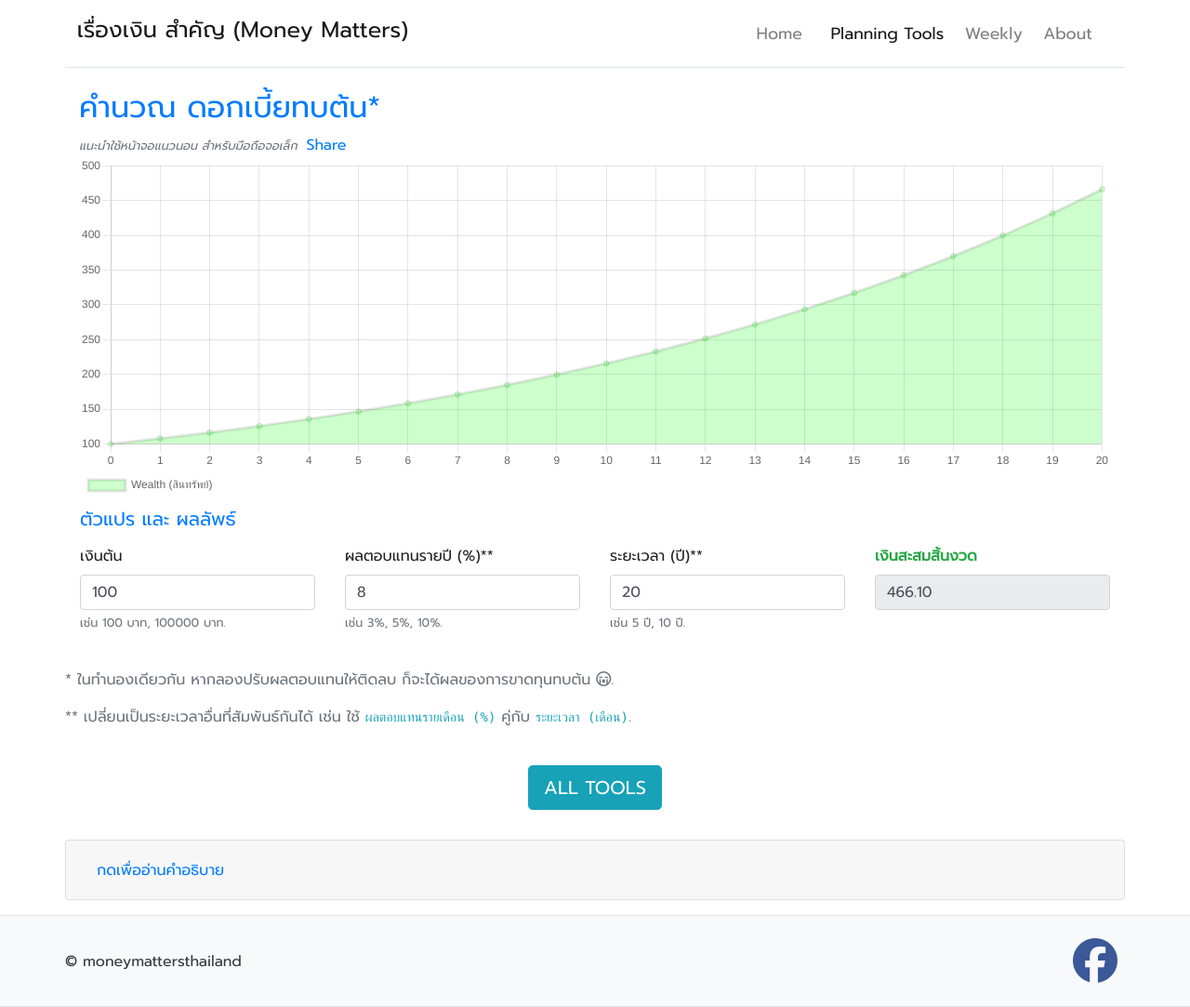
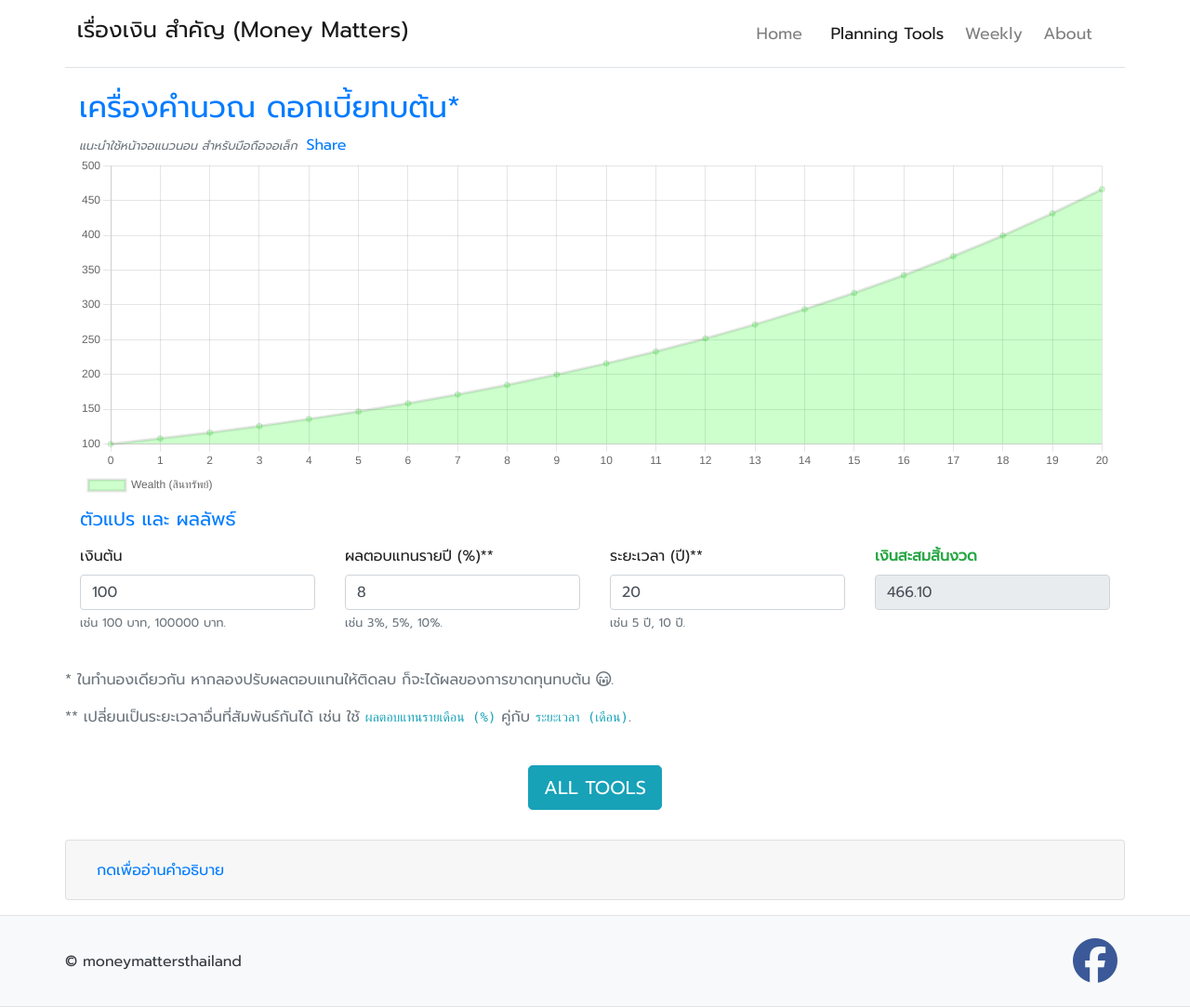
Before and after one commit to moneysart/moneysart.github.io, a Jekyll site: the page built from tools/compound-interest/index.html, in a window 1280 px wide. Shown: the whole page at 93% size. Built offline with Jekyll 4.4.1, drawn with Linux system fonts in a browser that asks for light colours; nearby versions of some CDN libraries.

Commit message:
edit title of coumpund interest calculator

```diff
--- a/tools/compound-interest/index.html
+++ b/tools/compound-interest/index.html
@@ -1,5 +1,5 @@
 ---
-title: คำนวณ ดอกเบี้ยทบต้น, compound interest calculator
+title: เครื่องคำนวณ ดอกเบี้ยทบต้น, compound interest calculator
 layout: tool
 description: จำลองผลของดอกเบี้ยทบต้น แบบ interactive ปรับตัวแปรได้ตามความต้องการของผู้ใช้ โดยมีกราฟช่วยแสดงการเติบโตของเงินต้น ตามระยะเวลา และผลตามผลตอบแทนคาดหวัง เห็นพลังของดอกเบี้ยทบต้นแบบง่ายๆ ได้ด้วยตัวเอง.
 category: tools
@@ -11,7 +11,7 @@ date: 2021-04-06
 <div class="container">
     <!-- chart -->
     <div class="mt-4">
-        <h2 class="text-primary">คำนวณ ดอกเบี้ยทบต้น*</h2>
+        <h2 class="text-primary">เครื่องคำนวณ ดอกเบี้ยทบต้น*</h2>
         <small class="font-italic text-muted">แนะนำใช้หน้าจอแนวนอน สำหรับมือถือจอเล็ก</small>
         <span class="fb-share-button ml-1" data-href="{{ page.canonical_url | prepend: site.base_canonical }}"
             data-layout="button" data-size="small"><a target="_blank"
--- a/tools/index.html
+++ b/tools/index.html
@@ -204,7 +204,7 @@ canonical_url: /tools/
         <div class="col-md-6 col-xl-6">
             <div class="card mb-4 box-shadow h-100 flex-column border border-dark">
                 <div class="card-header text-center pb-2">
-                    <h5>คำนวณ ดอกเบี้ยทบต้น <br>(compound interest calculator)</h5>
+                    <h5>เครื่องคำนวณ ดอกเบี้ยทบต้น <br>(compound interest calculator)</h5>
                 </div>
                 <img class="card-img-top border-bottom" src="{{ site.baseurl}}/tools/compound-interest/card.png"
                     alt="Card image cap">
```
